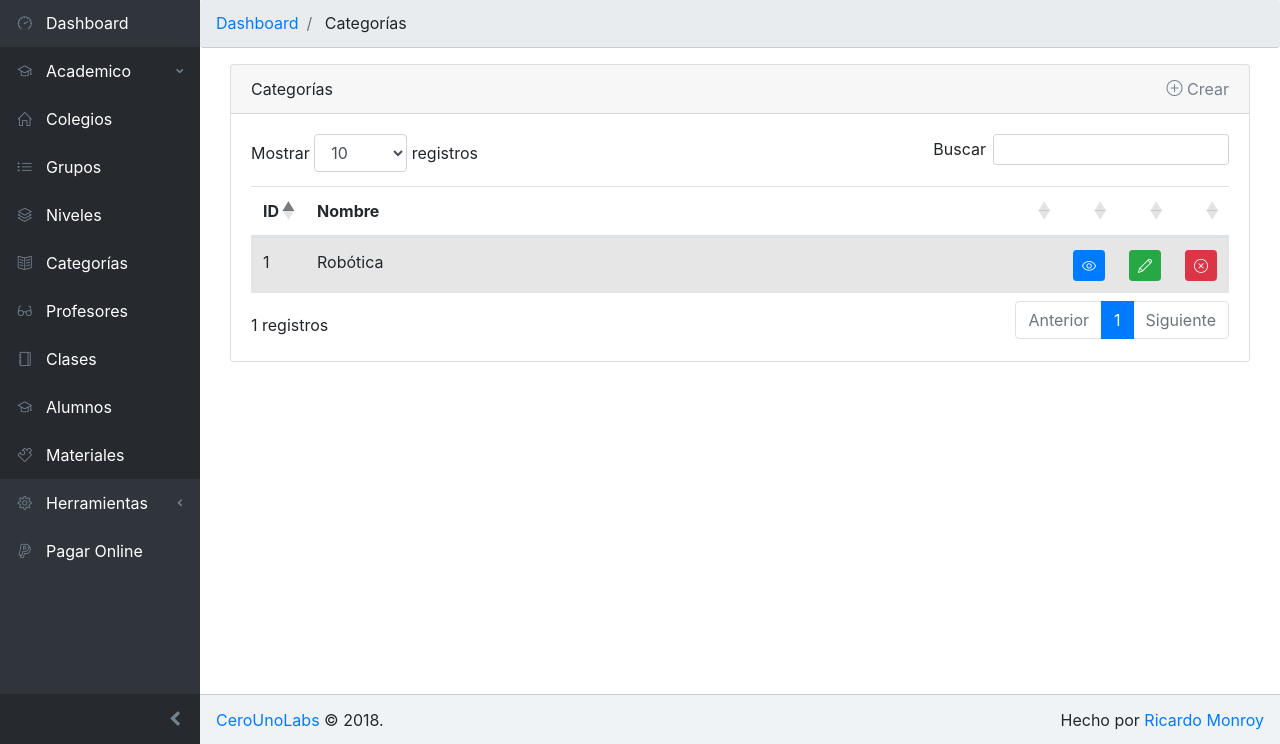
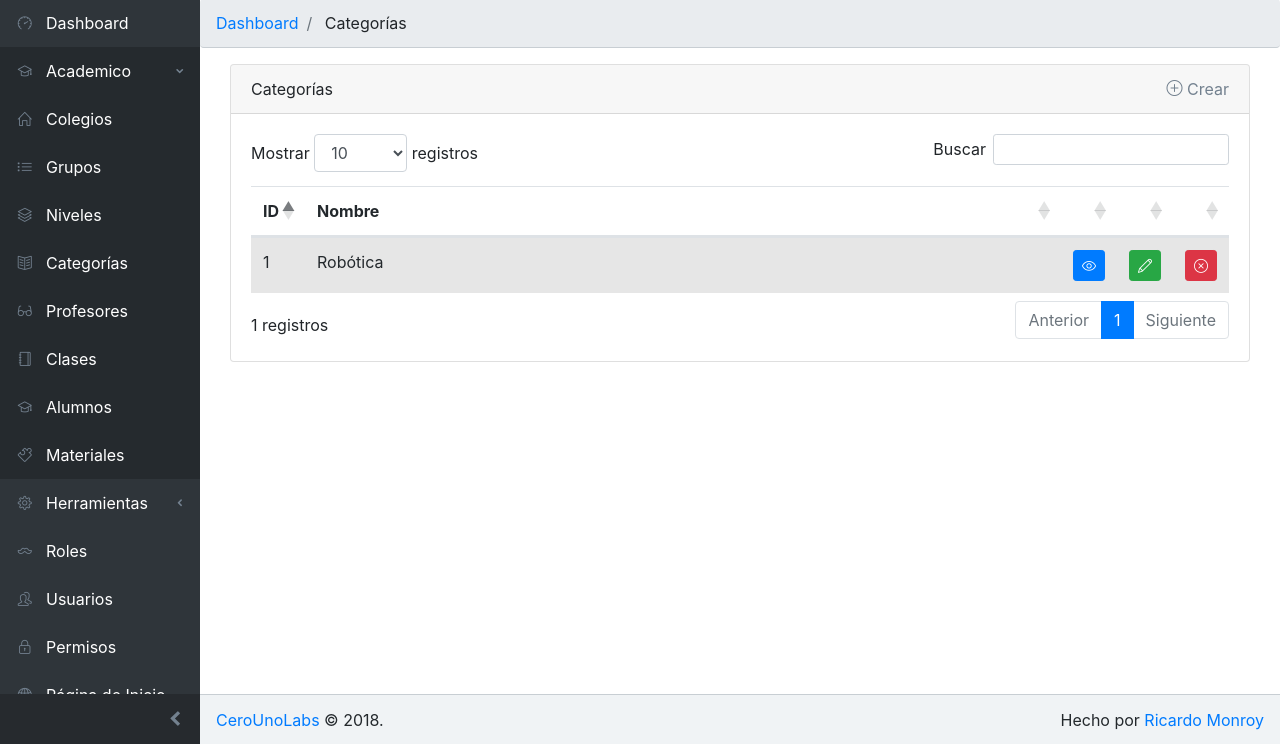
Before and after one commit to RicardoMonroy/TheRobotCenter, a Laravel app: page /categories in a window 1280 px wide. Shown: the part 56-800 px from the top of the page. Run offline with Laravel 8, Linux system fonts and the light colour scheme; a user stored in the database is signed in; data comes from the database, SQL or seed files in the repository; some libraries are stand-ins or nearby versions.

Commit message:
arreglo del menu

```diff
--- a/resources/views/admin/menu.blade.php
+++ b/resources/views/admin/menu.blade.php
@@ -96,7 +96,7 @@
                                  ">
     <a class="nav-link nav-dropdown-toggle" href="">
     <i class="nav-icon icon-settings"></i> Herramientas</a>
-    <ul class="nav-dropdown-items">
+    {{-- <ul class="nav-dropdown-items"> --}}
         @can('roles.index')
             <li class="nav-item {{ Request::is('roles*') ? 'active' : '' }}">
                 <a class="nav-link" href="{!! route('roles.index') !!}">
@@ -134,7 +134,7 @@
             </li>
         @endcan
 
-    </ul>
+    {{-- </ul> --}}
     <li class="nav-item">
       <a class="nav-link" href="https://www.paypal.me/therobotcenter" target="_blank">
           <i class="nav-icon icon-paypal"></i>
```
Also changed, not shown: composer.json (+4 -4 lines).
